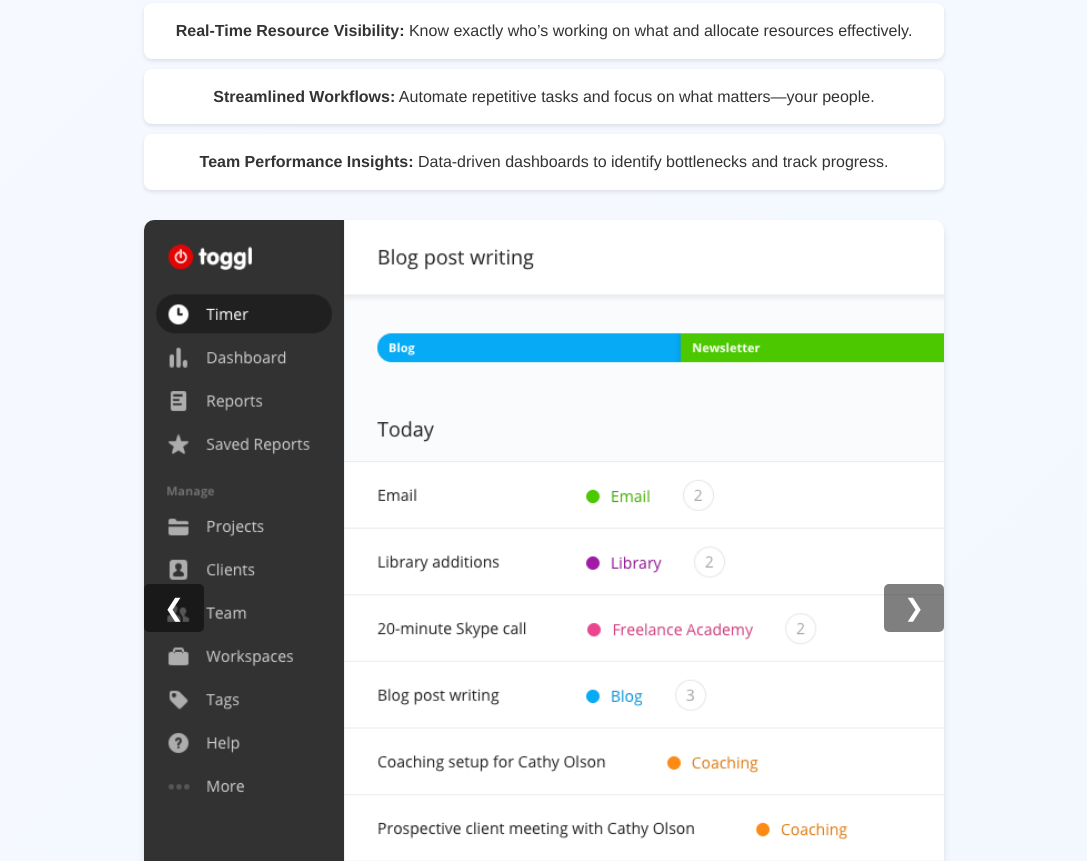
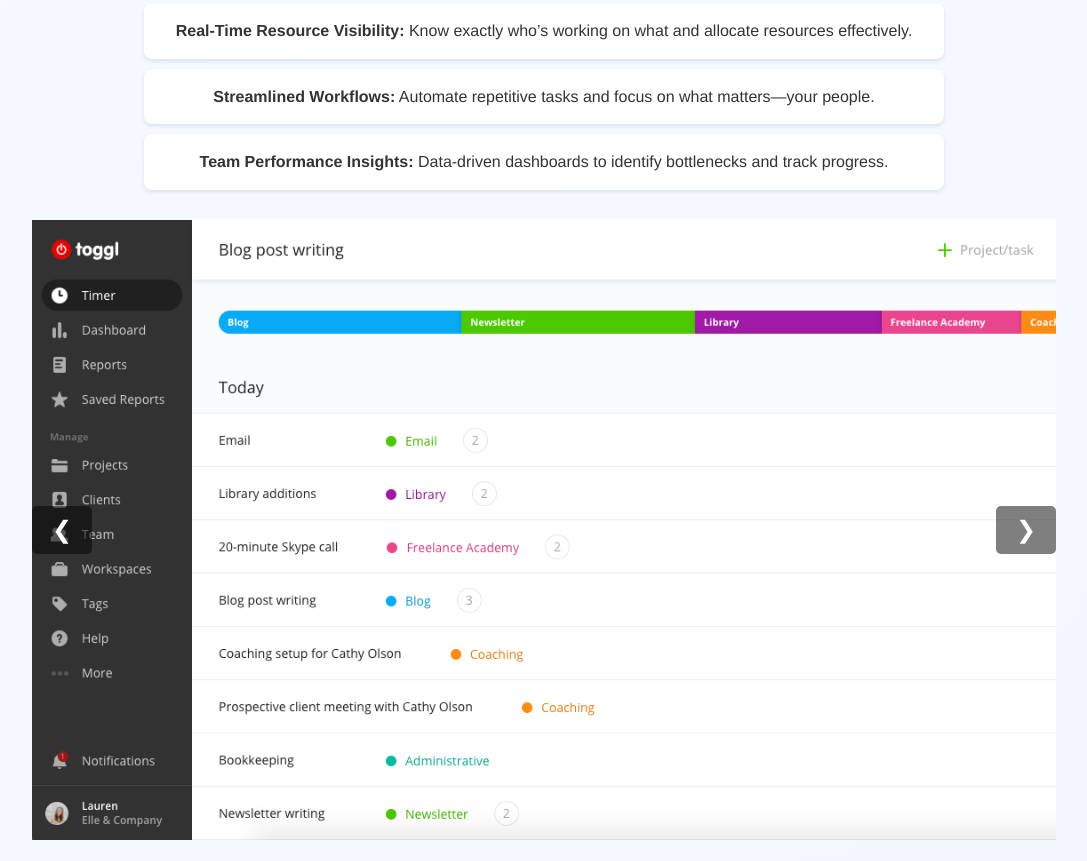
Before and after one commit to piliakis/piliakis.github.io, a plain HTML site: page index.html in a window 1280 px wide. Shown: the part 999-1860 px from the top of the page, without its empty margins (96-1183 px from the left). Drawn offline with Linux system fonts and the light colour scheme.

Commit message:
Update index.html

```diff
--- a/index.html
+++ b/index.html
@@ -244,26 +244,26 @@
   }
   .carousel {
     position: relative;
-    max-width: 800px;
-    margin: 30px auto;
+    width: 100%; /* Make the carousel span the full width of the viewport */
+    max-width: 100%; /* Ensure it doesn't exceed the screen width */
+    margin: 30px 0;
     overflow: hidden;
-    border-radius: 10px;
-    box-shadow: 0 4px 6px rgba(0, 0, 0, 0.1);
+    border-radius: 0; /* Remove rounded corners for full-width effect */
   }
 
   .carousel-images {
     display: flex;
     transition: transform 0.5s ease-in-out;
-    width: 200%;
   }
 
   .carousel-images img {
-    width: 100%;
-    display: none;
+    width: 100vw; /* Make each image span the full viewport width */
+    flex-shrink: 0;
+    display: none; /* Hide all images by default */
   }
 
   .carousel-images img.active {
-    display: block;
+    display: block; /* Show the active image */
   }
 
   .carousel-controls {
```
